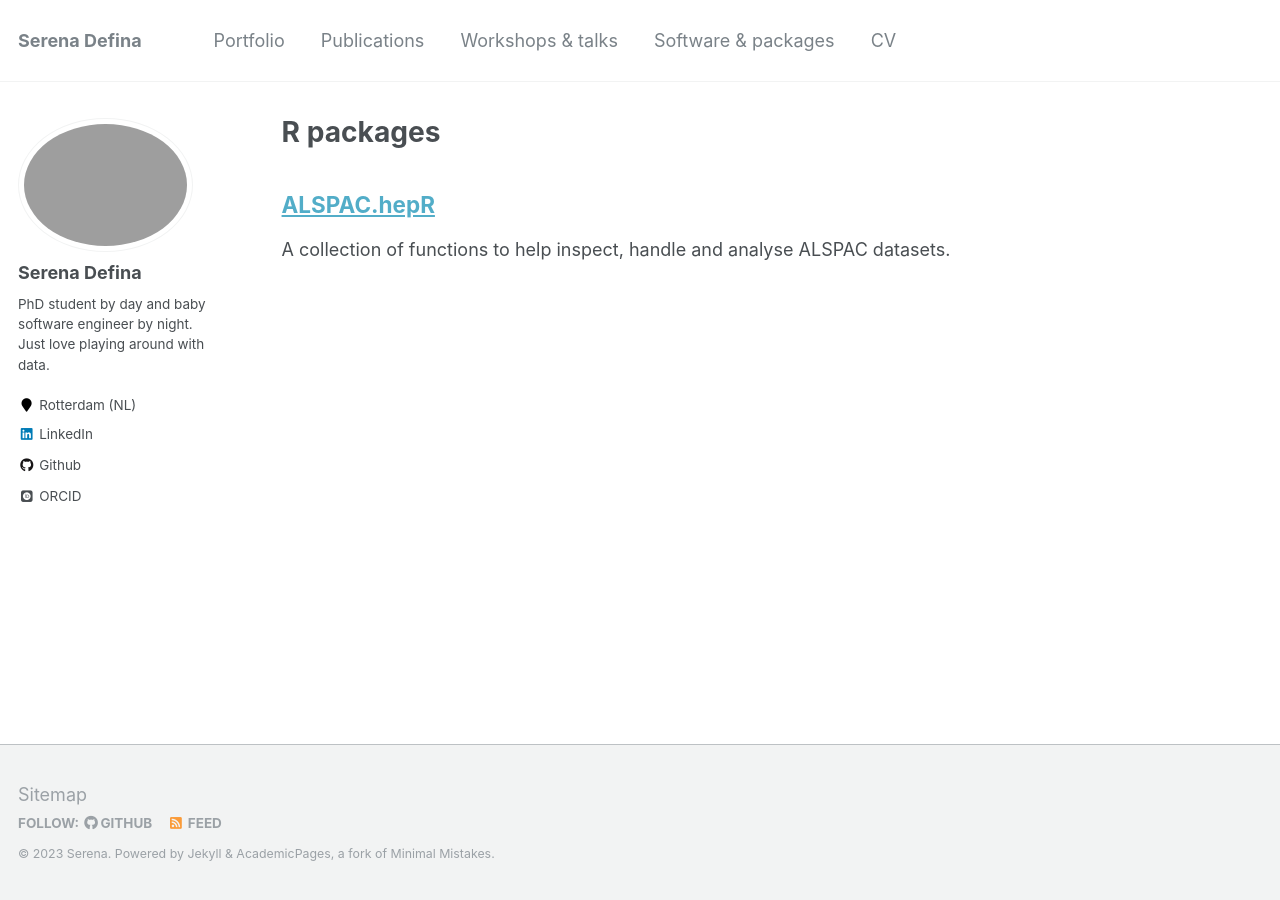
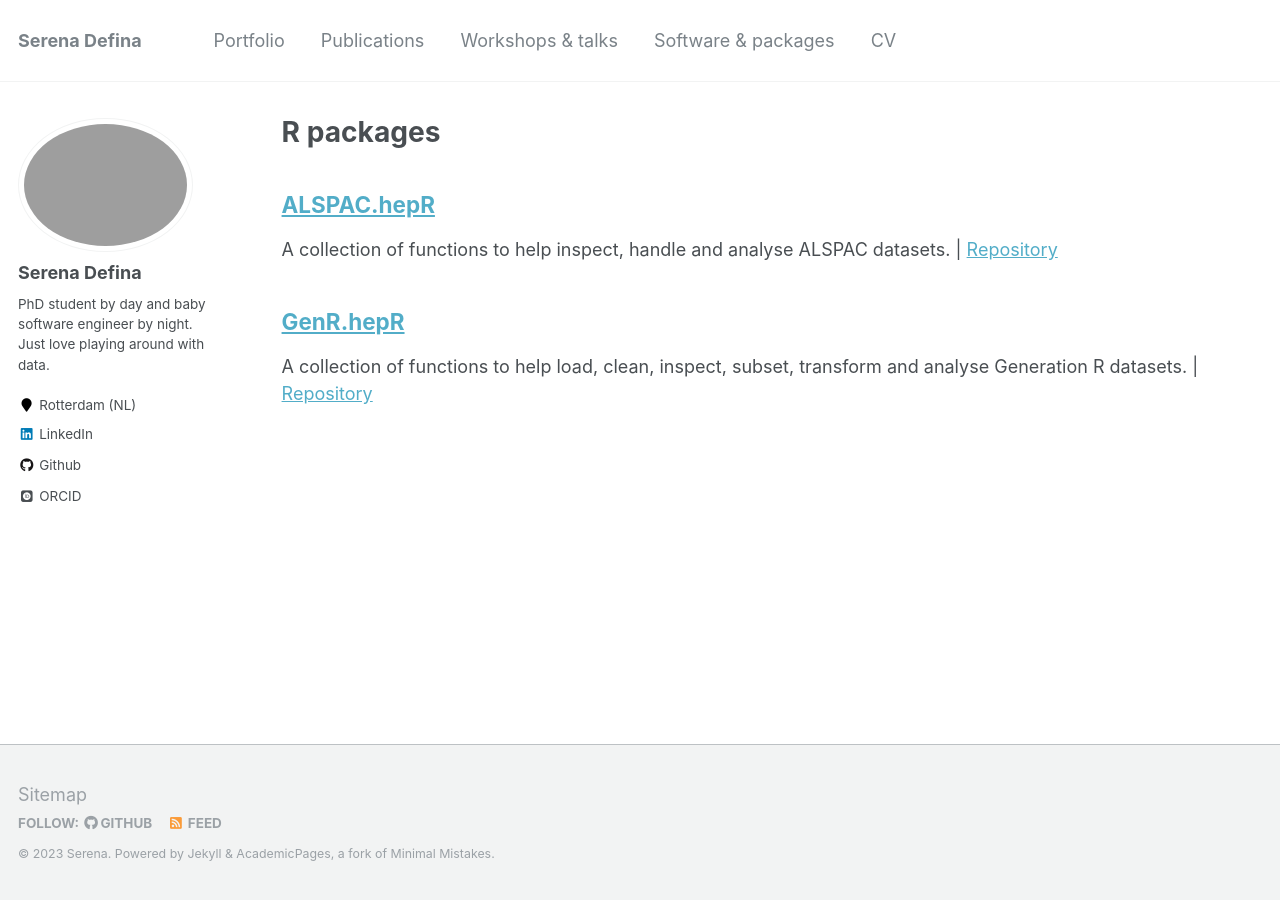
Before and after one commit to SereDef/seredef.github.io, a Jekyll site: the page built from _pages/software.html, in a window 1280 px wide. Built offline with Jekyll 4.4.1, drawn with Linux system fonts in a browser that asks for light colours; some web fonts are replaced.

Commit message:
restructure posts into software add more

```diff
--- a/_config.yml
+++ b/_config.yml
@@ -201,10 +201,8 @@ defaults:
     values:
       layout: single
       author_profile: true
-      read_time: true
       comments: true
       share: true
-      related: true
   # _pages
   - scope:
       path: ""
--- a/_includes/archive-single.html
+++ b/_includes/archive-single.html
@@ -49,7 +49,7 @@
 
         <!--Software main page -->
         {% elsif post.collection == 'software' %}
-          <p>{{post.excerpt}}</p>
+          <p>{{post.excerpt}} | <a href="{{ post.repo_url }}">Repository</a></p>
 
         <!--Blog post main page
         {% elsif post.date %}
--- a/_pages/software.html
+++ b/_pages/software.html
@@ -1,7 +1,7 @@
 ---
 layout: archive
+title: "R packages"
 permalink: /software/
-title: "R packages"
 author_profile: true
 ---
 
--- /dev/null
+++ b/_software/1.GenR.helpR-package.md
@@ -0,0 +1,21 @@
+---
+title: 'GenR.hepR'
+collection: software
+permalink: /software/1.GenR.helpR-package
+excerpt: 'A collection of functions to help load, clean, inspect, subset, transform and analyse Generation R datasets.'
+date: 2023-11-12
+repo_url: 'https://github.com/SereDef/GenR.helpR'
+tags:
+  - data handling
+---
+
+This is a sample post. Lorem ipsum I can't remember the rest and don't have an internet connection right now.
+
+Headings are cool
+======
+
+You can have many headings
+======
+
+Aren't headings cool?
+------
--- /dev/null
+++ b/_software/2.ALSPAC.helpR-package.md
@@ -0,0 +1,11 @@
+---
+title: 'ALSPAC.hepR'
+collection: software
+permalink: /software/2.ALSPAC.helpR-package
+excerpt: 'A collection of functions to help inspect, handle and analyse ALSPAC datasets.'
+date: 2023-11-11
+repo_url: 'https://github.com/SereDef/ALSPAC.helpR'
+tags:
+  - data handling
+  - longitudinal modeling
+---
```
Also changed, not shown: _software/ALSPAC.helpR-package.md (deleted, +0 -22 lines).
